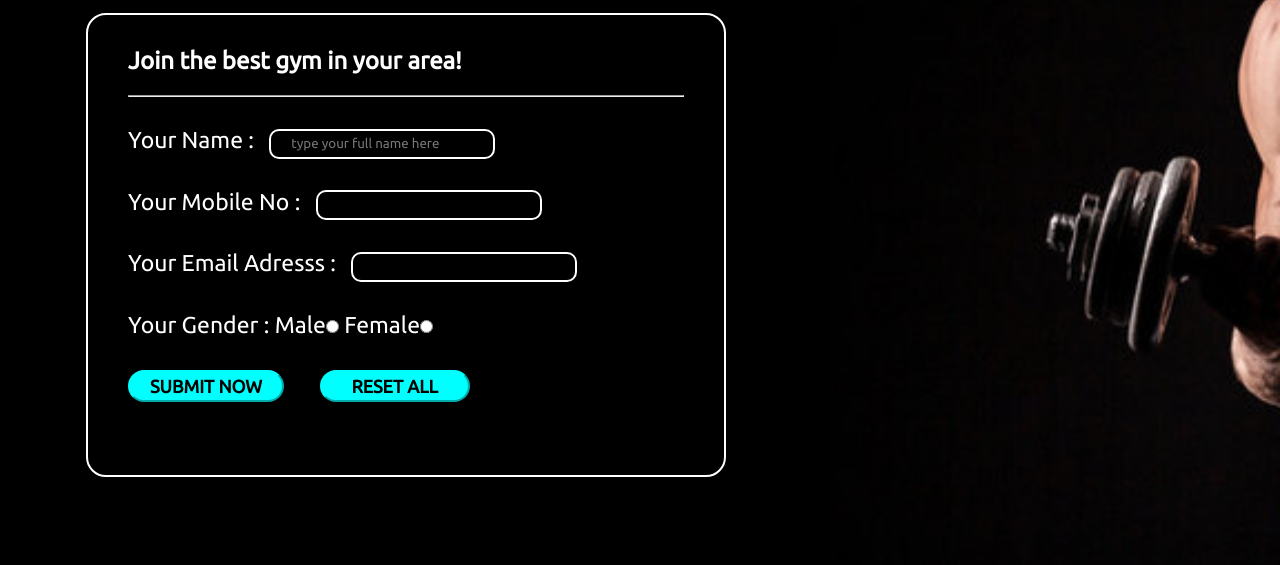
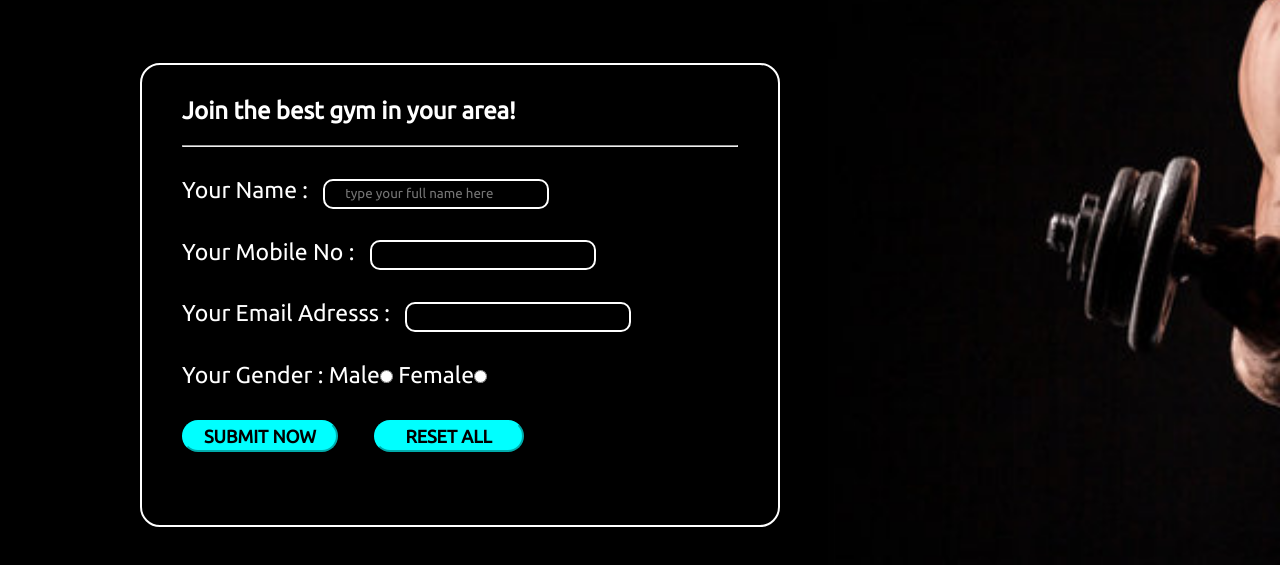
Before and after one commit to sumitshacodes/gym-website, a plain HTML site: page index.html in a window 1280 px wide. Shown: the part 155-720 px from the top of the page. Drawn offline with Linux system fonts and the light colour scheme.

Commit message:
fixed spacing of form section

```diff
--- a/style.css
+++ b/style.css
@@ -84,7 +84,7 @@ div.form {
   height: 29rem;
   border-radius: 20px;
   border-spacing: 100px;
-  margin: 40px 86px;
+  margin: 90px 140px;
   padding: 32px 40px;
 }
 #name,
```
